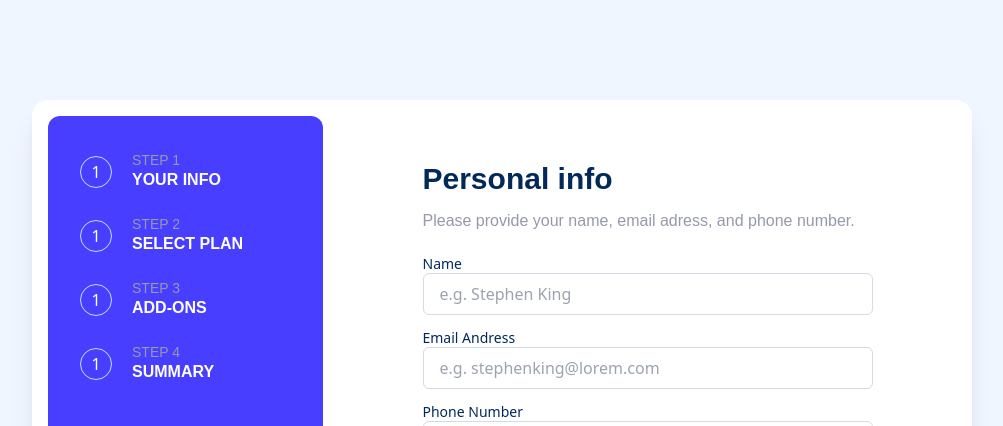
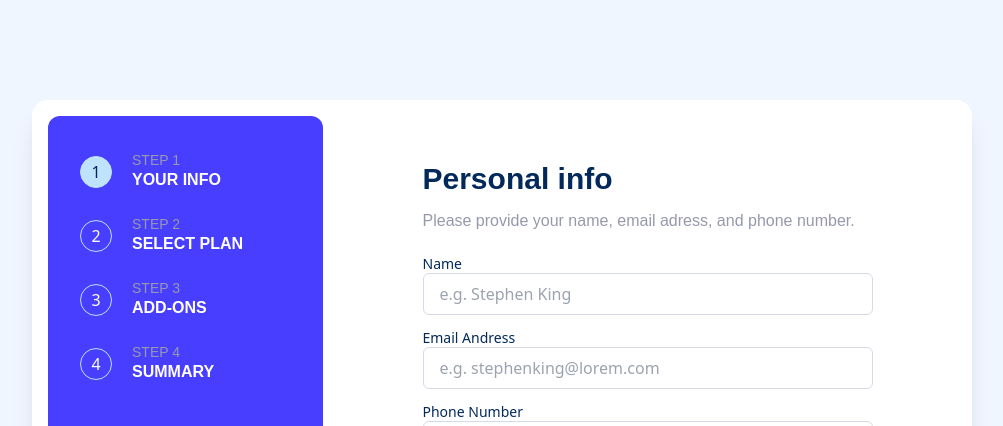
Before and after one commit to andersondavid/frontend-mentor-multi-step-form, a Next.js app: page / in a window 1280 px wide. Shown: the top 426 px of the page, without its empty margins (138-1141 px from the left). Built offline with nearby package versions, Linux system fonts and the light colour scheme; a web font is replaced by a local one.

Commit message:
feat: Number selector fixed

```diff
--- a/src/app/components/DesktopSidebar.tsx
+++ b/src/app/components/DesktopSidebar.tsx
@@ -1,12 +1,16 @@
-import React from 'react'
+import React, { useContext } from 'react'
 import NumberSelector from './NumberSelector'
+import { Context, Pages } from '@/store/context'
 
 export default function DesktopSidebar() {
+
+  const {state, dispatch } = useContext(Context)
+
   return (
     <div className="mr-4 hidden h-[568px] w-[275px] md:block">
       <div className="h-full w-full rounded-xl bg-purplish-blue bg-sidebar-desktop bg-cover px-2 py-3">
         <div className="m-6 flex items-center">
-          <NumberSelector number="1" key="1" />
+          <NumberSelector number="1" active={state.currentPage == Pages.PERSONAL_INFO} />
           <div className="ml-5">
             <h3 className="font-ubuntu text-sm leading-4 text-cool-gray">
               STEP 1
@@ -17,7 +21,7 @@ export default function DesktopSidebar() {
           </div>
         </div>
         <div className="m-6 flex items-center">
-          <NumberSelector number="1" key="1" />
+          <NumberSelector number="2" active={state.currentPage == Pages.SELECT_YOUR_PLAN} />
           <div className="ml-5">
             <h3 className="font-ubuntu text-sm leading-4 text-cool-gray">
               STEP 2
@@ -28,7 +32,7 @@ export default function DesktopSidebar() {
           </div>
         </div>
         <div className="m-6 flex items-center">
-          <NumberSelector number="1" key="1" />
+          <NumberSelector number="3" active={state.currentPage == Pages.PICK_ADDONS} />
           <div className="ml-5">
             <h3 className="font-ubuntu text-sm leading-4 text-cool-gray">
               STEP 3
@@ -39,7 +43,7 @@ export default function DesktopSidebar() {
           </div>
         </div>
         <div className="m-6 flex items-center">
-          <NumberSelector number="1" key="1" />
+          <NumberSelector number="4" active={state.currentPage == Pages.FINISHING_UP || state.currentPage == Pages.THANK_YOU} />
           <div className="ml-5">
             <h3 className="font-ubuntu text-sm leading-4 text-cool-gray">
               STEP 4
--- a/src/app/components/MobileStepIndicator.tsx
+++ b/src/app/components/MobileStepIndicator.tsx
@@ -1,14 +1,17 @@
-import React from 'react'
+import React, { useContext } from 'react'
 import NumberSelector from './NumberSelector'
+import { Context, Pages } from '@/store/context'
 
 export default function MobileStepIndicator() {
+  const { state } = useContext(Context)
+
   return (
     <div className="w-full py-8 md:hidden">
       <div className="flex h-full w-full flex-row justify-center gap-4">
-        <NumberSelector number={'1'} active={true} />
-        <NumberSelector number={'2'} />
-        <NumberSelector number={'3'} />
-        <NumberSelector number={'4'} />
+        <NumberSelector number={'1'} active={state.currentPage == Pages.PERSONAL_INFO} />
+        <NumberSelector number={'2'} active={state.currentPage == Pages.SELECT_YOUR_PLAN} />
+        <NumberSelector number={'3'} active={state.currentPage == Pages.PICK_ADDONS} />
+        <NumberSelector number={'4'} active={state.currentPage == Pages.FINISHING_UP} />
       </div>
     </div>
   )
```
